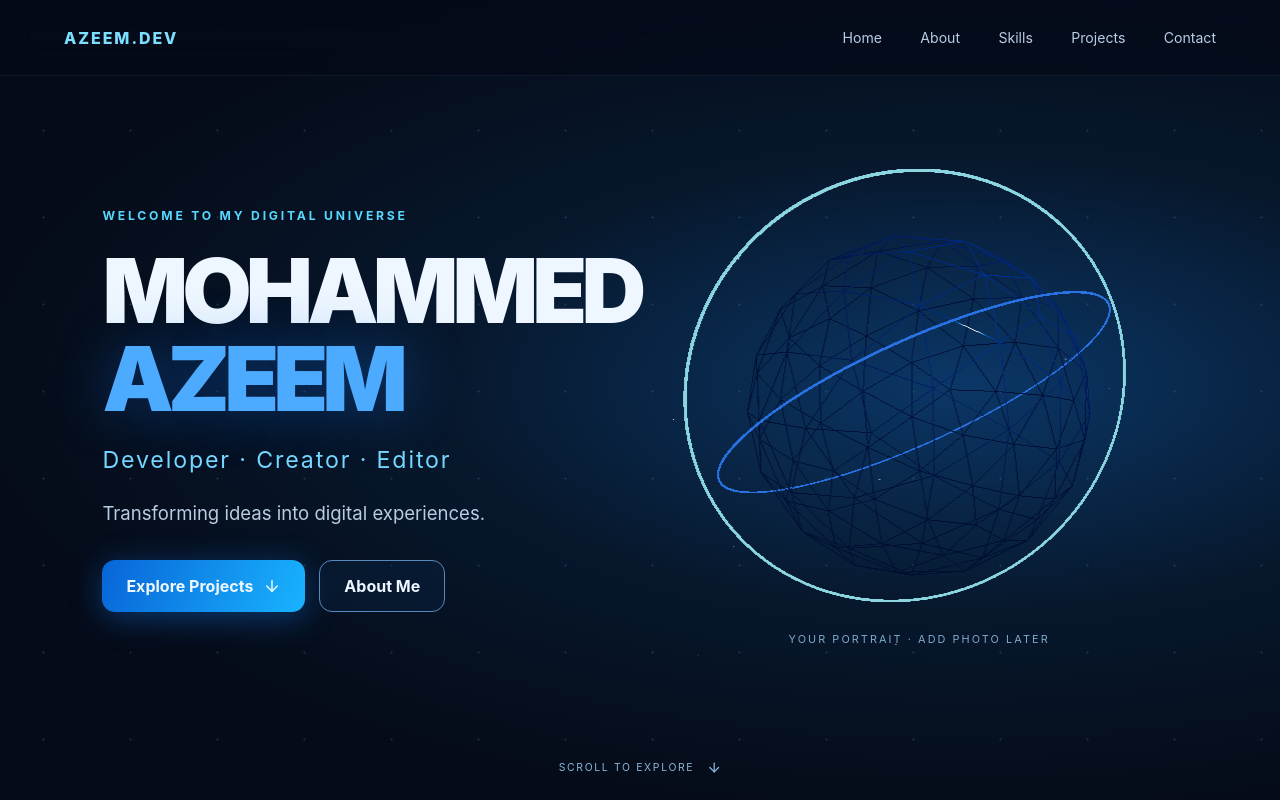
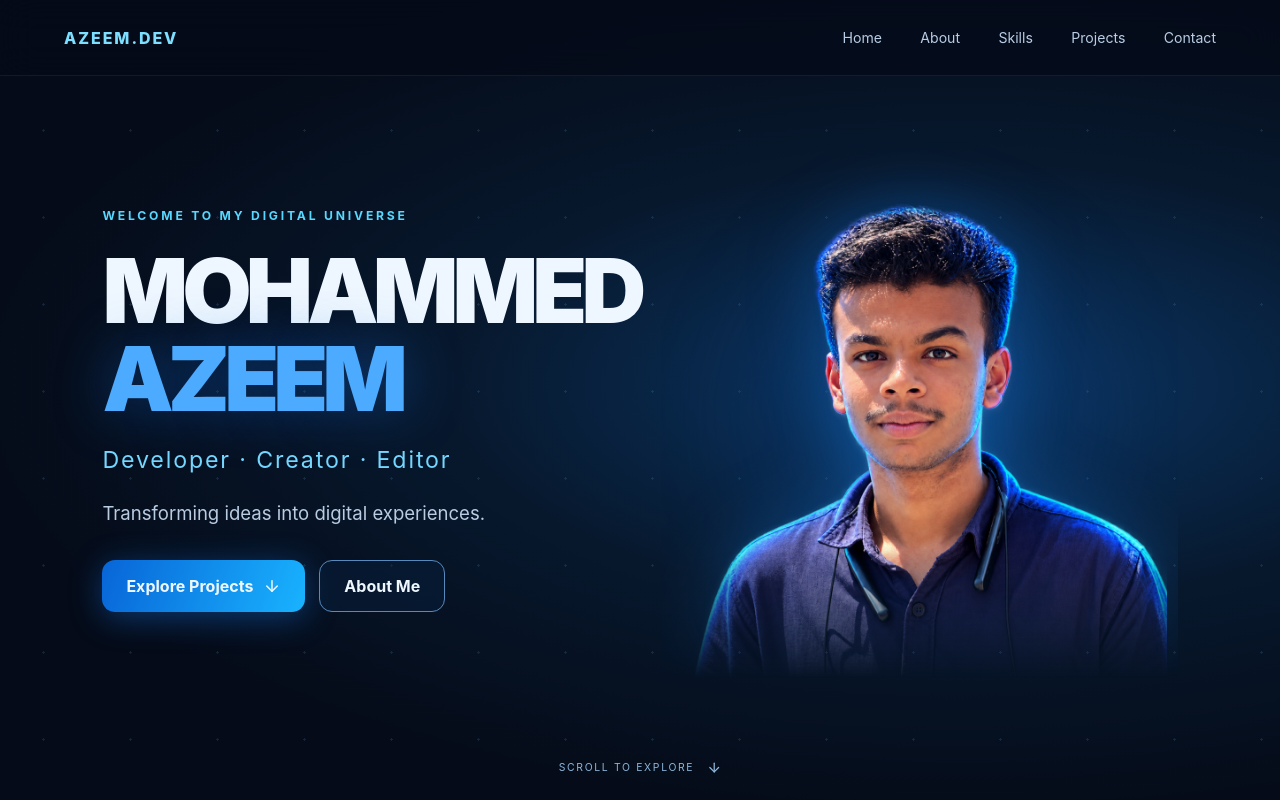
Before and after one commit to Mhd-Azeem/AZ-portfolio, a React (Vite) app: page / in a window 1280 px wide. Shown: the top 800 px of the page. Built offline with nearby package versions, Linux system fonts and the light colour scheme.

Commit message:
Connect uploaded portrait to portfolio hero

```diff
--- a/src/config.ts
+++ b/src/config.ts
@@ -1 +1 @@
-export const profile = {name:"MOHAMMED AZEEM",brand:"AZEEM.DEV",subtitle:"Developer · Creator · Editor",about:"I create Android applications, Windows software, digital experiences and cinematic edits. I enjoy bringing ideas to life through technology and design.",github:"https://github.com/Mhd-Azeem",projectsUrl:"",email:"",portraitUrl:"",cvUrl:""}; // Fill verified Website of All URL and personal assets later.
+export const profile = {name:"MOHAMMED AZEEM",brand:"AZEEM.DEV",subtitle:"Developer · Creator · Editor",about:"I create Android applications, Windows software, digital experiences and cinematic edits. I enjoy bringing ideas to life through technology and design.",github:"https://github.com/Mhd-Azeem",projectsUrl:"",email:"",portraitUrl:"/images/file_00000000d1448211bee3956be9f0f7da.png",cvUrl:""}; // Fill verified Website of All URL and personal assets later.
```
